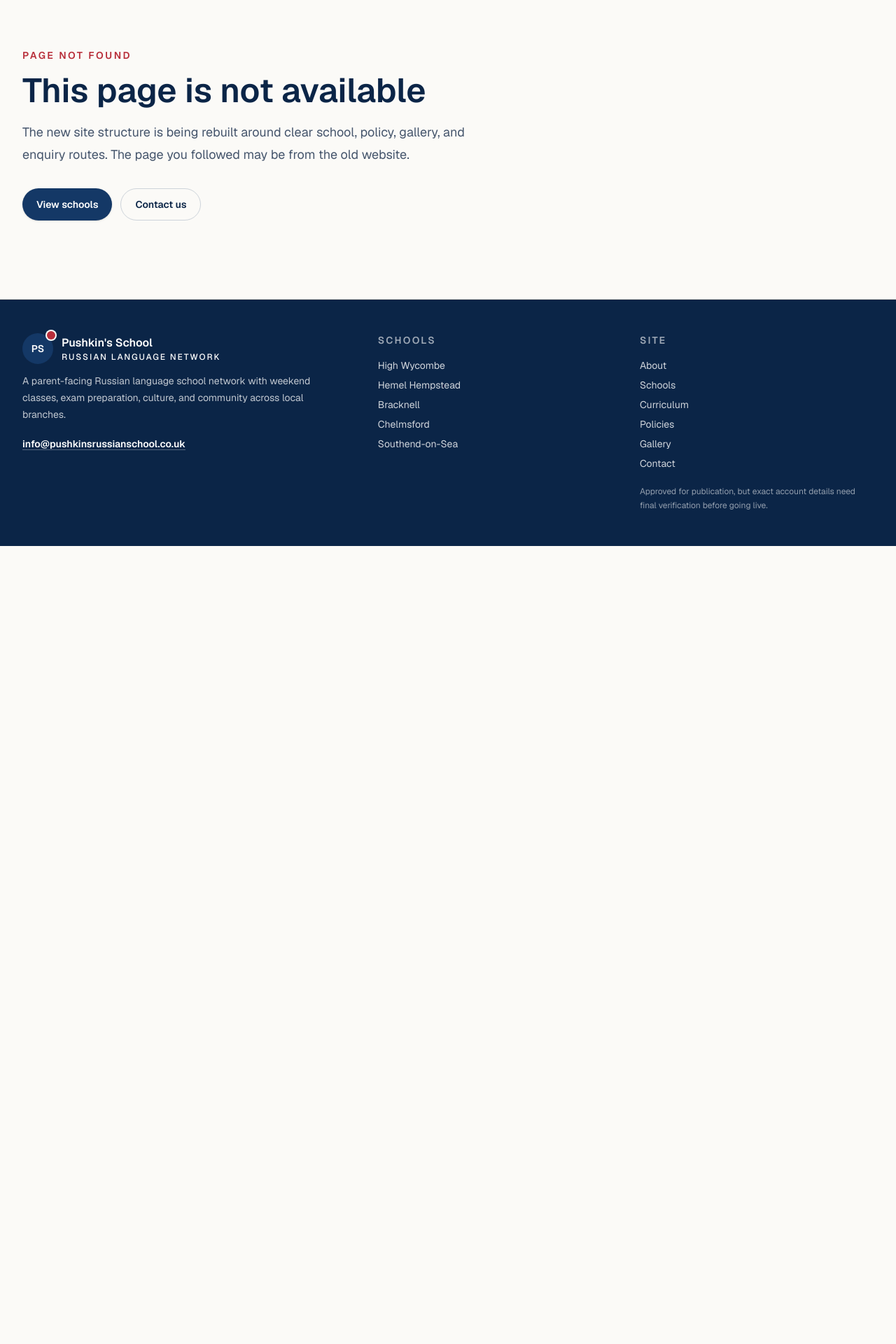
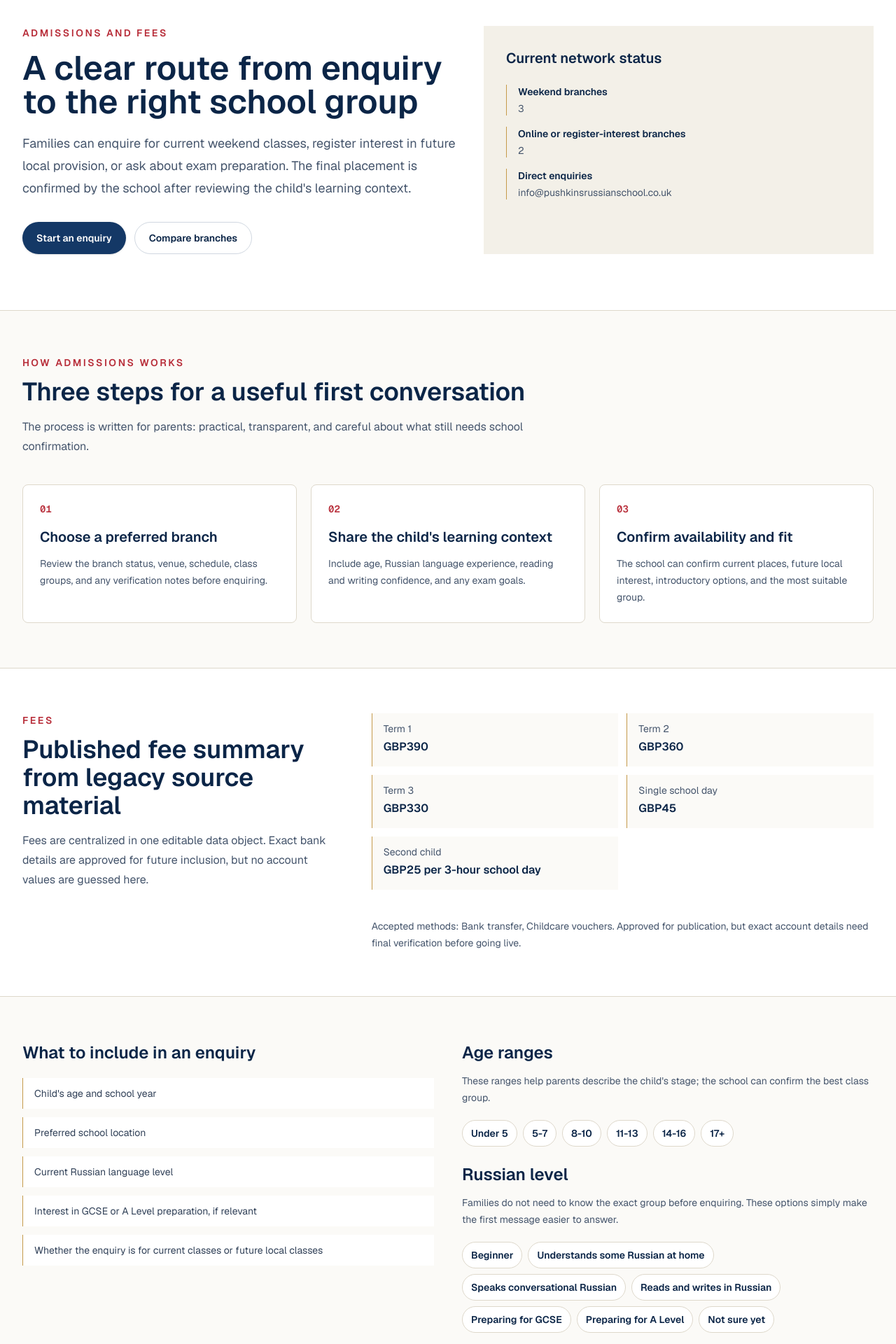
Before and after one commit to AntonV0/pushkins-russian-school, a Next.js app: page /admissions in a window 1280 px wide. Before the commit this address had no page. Shown: the part 120-2040 px from the top of the page at 70% size. Before the commit the page ends 900 px from the top, so only its background shows below. Built offline with nearby package versions, Linux system fonts and the light colour scheme.

Commit message:
feat(content): add admissions and fees page

```diff
--- /dev/null
+++ b/src/app/admissions/page.tsx
@@ -0,0 +1,213 @@
+import type { Metadata } from "next";
+import { ButtonLink } from "@/components/site/button-link";
+import { SectionIntro } from "@/components/site/section-intro";
+import {
+  admissionsSteps,
+  childAgeOptions,
+  enquiryChecklist,
+  russianLevelOptions,
+} from "@/data/admissions";
+import { contactDetails, paymentDetails } from "@/data/contact";
+import { schools } from "@/data/schools";
+
+export const metadata: Metadata = {
+  title: "Admissions and Fees",
+  description:
+    "Admissions, enquiry guidance, fees, introductory course notes, and payment information for Pushkin's School families.",
+  alternates: {
+    canonical: "/admissions",
+  },
+  openGraph: {
+    title: "Admissions and Fees | Pushkin's School",
+    description:
+      "Understand the enquiry route, placement information, fee summary, and payment notes for Pushkin's School.",
+    url: "/admissions",
+  },
+};
+
+export default function AdmissionsPage() {
+  const openSchools = schools.filter((school) => school.status === "open");
+  const interestSchools = schools.filter((school) => school.status !== "open");
+
+  return (
+    <main>
+      <section className="border-b border-border-soft bg-surface py-16 sm:py-20">
+        <div className="mx-auto grid max-w-7xl gap-10 px-6 lg:grid-cols-[1fr_0.9fr] lg:px-8">
+          <div>
+            <p className="text-sm font-semibold uppercase tracking-[0.18em] text-brand-red">
+              Admissions and fees
+            </p>
+            <h1 className="mt-4 max-w-4xl text-4xl font-semibold text-brand-blue-strong sm:text-5xl">
+              A clear route from enquiry to the right school group
+            </h1>
+            <p className="mt-5 max-w-3xl text-lg leading-8 text-slate-600">
+              Families can enquire for current weekend classes, register
+              interest in future local provision, or ask about exam preparation.
+              The final placement is confirmed by the school after reviewing the
+              child&apos;s learning context.
+            </p>
+            <div className="mt-8 flex flex-col gap-3 sm:flex-row">
+              <ButtonLink href="/contact#enquiry-form">
+                Start an enquiry
+              </ButtonLink>
+              <ButtonLink href="/schools" variant="secondary">
+                Compare branches
+              </ButtonLink>
+            </div>
+          </div>
+          <aside className="bg-surface-muted p-6 sm:p-8">
+            <h2 className="text-xl font-semibold text-brand-blue-strong">
+              Current network status
+            </h2>
+            <dl className="mt-6 grid gap-4 text-sm">
+              <div className="border-l border-brand-gold pl-4">
+                <dt className="font-semibold text-brand-blue-strong">
+                  Weekend branches
+                </dt>
+                <dd className="mt-1 text-slate-600">{openSchools.length}</dd>
+              </div>
+              <div className="border-l border-brand-gold pl-4">
+                <dt className="font-semibold text-brand-blue-strong">
+                  Online or register-interest branches
+                </dt>
+                <dd className="mt-1 text-slate-600">{interestSchools.length}</dd>
+              </div>
+              <div className="border-l border-brand-gold pl-4">
+                <dt className="font-semibold text-brand-blue-strong">
+                  Direct enquiries
+                </dt>
+                <dd className="mt-1 text-slate-600">{contactDetails.email}</dd>
+              </div>
+            </dl>
+          </aside>
+        </div>
+      </section>
+
+      <section className="bg-background py-14 sm:py-16">
+        <div className="mx-auto max-w-7xl px-6 lg:px-8">
+          <SectionIntro
+            eyebrow="How admissions works"
+            title="Three steps for a useful first conversation"
+          >
+            <p>
+              The process is written for parents: practical, transparent, and
+              careful about what still needs school confirmation.
+            </p>
+          </SectionIntro>
+          <div className="mt-10 grid gap-5 md:grid-cols-3">
+            {admissionsSteps.map((step, index) => (
+              <article
+                key={step.title}
+                className="rounded-lg border border-border-soft bg-surface p-6"
+              >
+                <p className="font-mono text-sm font-semibold text-brand-red">
+                  0{index + 1}
+                </p>
+                <h2 className="mt-4 text-xl font-semibold text-brand-blue-strong">
+                  {step.title}
+                </h2>
+                <p className="mt-3 text-sm leading-6 text-slate-600">
+                  {step.body}
+                </p>
+              </article>
+            ))}
+          </div>
+        </div>
+      </section>
+
+      <section className="border-y border-border-soft bg-surface py-14 sm:py-16">
+        <div className="mx-auto grid max-w-7xl gap-10 px-6 lg:grid-cols-[0.78fr_1.22fr] lg:px-8">
+          <SectionIntro
+            eyebrow="Fees"
+            title="Published fee summary from legacy source material"
+          >
+            <p>
+              Fees are centralized in one editable data object. Exact bank
+              details are approved for future inclusion, but no account values
+              are guessed here.
+            </p>
+          </SectionIntro>
+          <div className="grid gap-3 sm:grid-cols-2">
+            {paymentDetails.termFees.map((fee) => (
+              <div
+                key={fee.label}
+                className="border-l border-brand-gold bg-background px-4 py-3"
+              >
+                <p className="text-sm text-slate-600">{fee.label}</p>
+                <p className="mt-1 font-semibold text-brand-blue-strong">
+                  {fee.value}
+                </p>
+              </div>
+            ))}
+          </div>
+          <div className="lg:col-start-2">
+            <p className="text-sm leading-6 text-slate-600">
+              Accepted methods: {paymentDetails.acceptedMethods.join(", ")}.
+              {` ${paymentDetails.bankDetailsStatus}`}
+            </p>
+          </div>
+        </div>
+      </section>
+
+      <section className="bg-background py-14 sm:py-16">
+        <div className="mx-auto grid max-w-7xl gap-10 px-6 lg:grid-cols-2 lg:px-8">
+          <div>
+            <h2 className="text-2xl font-semibold text-brand-blue-strong">
+              What to include in an enquiry
+            </h2>
+            <ul className="mt-5 grid gap-3">
+              {enquiryChecklist.map((item) => (
+                <li
+                  key={item}
+                  className="border-l border-brand-gold bg-surface px-4 py-3 text-sm text-slate-700"
+                >
+                  {item}
+                </li>
+              ))}
+            </ul>
+          </div>
+          <div className="grid gap-6 sm:grid-cols-2 lg:grid-cols-1">
+            <div>
+              <h2 className="text-2xl font-semibold text-brand-blue-strong">
+                Age ranges
+              </h2>
+              <p className="mt-3 text-sm leading-6 text-slate-600">
+                These ranges help parents describe the child&apos;s stage; the
+                school can confirm the best class group.
+              </p>
+              <div className="mt-5 flex flex-wrap gap-2">
+                {childAgeOptions.map((option) => (
+                  <span
+                    key={option}
+                    className="rounded-full border border-border-soft bg-surface px-3 py-2 text-sm font-semibold text-brand-blue-strong"
+                  >
+                    {option}
+                  </span>
+                ))}
+              </div>
+            </div>
+            <div>
+              <h2 className="text-2xl font-semibold text-brand-blue-strong">
+                Russian level
+              </h2>
+              <p className="mt-3 text-sm leading-6 text-slate-600">
+                Families do not need to know the exact group before enquiring.
+                These options simply make the first message easier to answer.
+              </p>
+              <div className="mt-5 flex flex-wrap gap-2">
+                {russianLevelOptions.map((option) => (
+                  <span
+                    key={option}
+                    className="rounded-full border border-border-soft bg-surface px-3 py-2 text-sm font-semibold text-brand-blue-strong"
+                  >
+                    {option}
+                  </span>
+                ))}
+              </div>
+            </div>
+          </div>
+        </div>
+      </section>
+    </main>
+  );
+}
--- a/src/app/page.tsx
+++ b/src/app/page.tsx
@@ -212,8 +212,8 @@ export default function Home() {
             <ButtonLink href="/contact#enquiry-form">
               Start an enquiry
             </ButtonLink>
-            <ButtonLink href="/policies" variant="secondary">
-              View policies
+            <ButtonLink href="/admissions" variant="secondary">
+              Admissions and fees
             </ButtonLink>
           </div>
         </div>
--- a/src/app/schools/[slug]/page.tsx
+++ b/src/app/schools/[slug]/page.tsx
@@ -303,9 +303,14 @@ export default async function SchoolPage({ params }: SchoolPageProps) {
                 final submission workflow is being connected.
               </p>
             </div>
-            <ButtonLink href={getSchoolEnquiryHref(school)}>
-              {school.enquiryCta}
-            </ButtonLink>
+            <div className="flex flex-col gap-3 sm:flex-row">
+              <ButtonLink href={getSchoolEnquiryHref(school)}>
+                {school.enquiryCta}
+              </ButtonLink>
+              <ButtonLink href="/admissions" variant="secondary">
+                Admissions and fees
+              </ButtonLink>
+            </div>
           </div>
         </div>
       </section>
--- a/src/app/sitemap.ts
+++ b/src/app/sitemap.ts
@@ -5,7 +5,11 @@ import { policies } from "@/data/policies";
 import { schools } from "@/data/schools";
 import { absoluteUrl } from "@/data/site";
 
-const staticRoutes = ["/", ...primaryNavigation.map((item) => item.href)];
+const staticRoutes = [
+  "/",
+  ...primaryNavigation.map((item) => item.href),
+  "/admissions",
+];
 
 export default function sitemap(): MetadataRoute.Sitemap {
   const now = new Date();
--- a/src/components/site/footer.tsx
+++ b/src/components/site/footer.tsx
@@ -1,6 +1,6 @@
 import Link from "next/link";
 import { contactDetails, paymentDetails } from "@/data/contact";
-import { primaryNavigation } from "@/data/navigation";
+import { footerNavigation } from "@/data/navigation";
 import { schools } from "@/data/schools";
 import { BrandMark } from "./brand-mark";
 
@@ -43,7 +43,7 @@ export function Footer() {
             Site
           </p>
           <ul className="mt-4 space-y-2 text-sm text-white/80">
-            {primaryNavigation.map((item) => (
+            {footerNavigation.map((item) => (
               <li key={item.href}>
                 <Link href={item.href} className="hover:text-white">
                   {item.label}
--- a/src/data/navigation.ts
+++ b/src/data/navigation.ts
@@ -11,3 +11,8 @@ export const primaryNavigation: NavigationItem[] = [
   { label: "Gallery", href: "/gallery" },
   { label: "Contact", href: "/contact" },
 ];
+
+export const footerNavigation: NavigationItem[] = [
+  ...primaryNavigation,
+  { label: "Admissions and fees", href: "/admissions" },
+];
```
